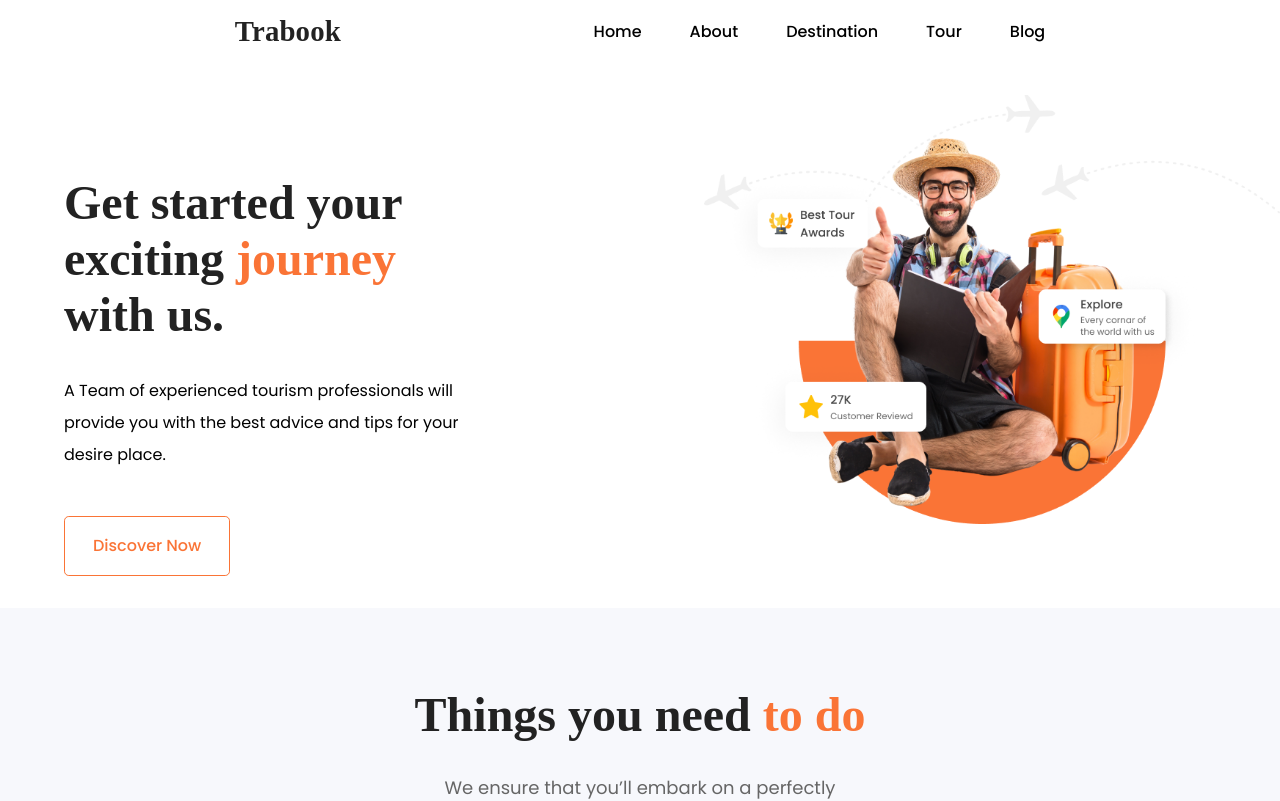
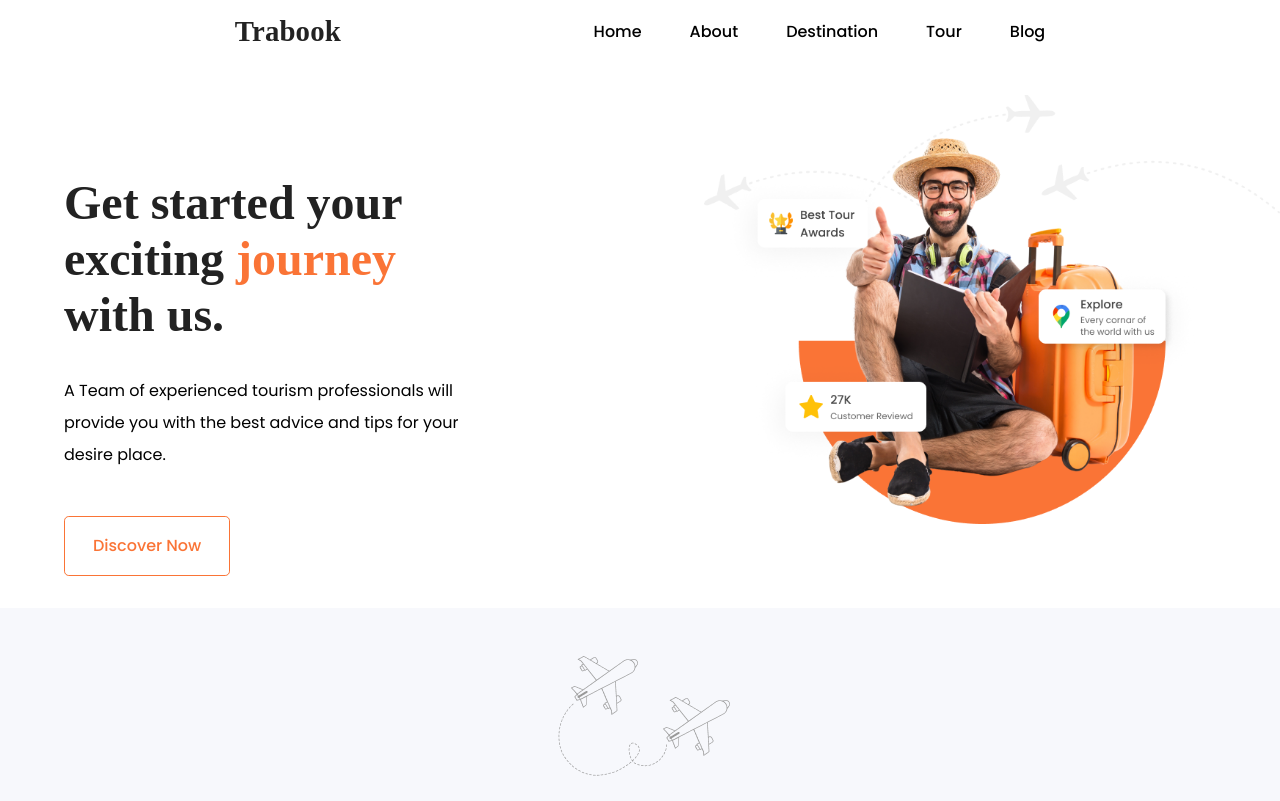
Before and after one commit to sasacampi/study-trabook, a React (Create React App) app: page / in a window 1280 px wide. Shown: the top 801 px of the page. Built offline with nearby package versions, Linux system fonts and the light colour scheme; a web font is replaced by a local one.

Commit message:
Added Airplane Icon to Vacation Plans area

```diff
--- a/src/components/VacationPlans.js
+++ b/src/components/VacationPlans.js
@@ -3,10 +3,12 @@ import ReactDOM from 'react-dom';
 import Exciting from '../img/exciting.svg'
 import SignUp from '../img/signup.svg'
 import Worth from '../img/worth.svg'
+import Airplane from '../img/airplane.png'
 
 export default function VacationPlans() {
     return (
       <div className="vacation--plans">
+        <img src={Airplane} className="vacation--plans--plane" alt="Plane Img"></img>
         <h1>Things you need <span>to do</span></h1>
         <p>We ensure that you’ll embark on a perfectly planned, safe vacation at a price you can afford.</p>
         <div className="vacation--plans--li">
--- a/src/style.css
+++ b/src/style.css
@@ -550,6 +550,7 @@ background:#FA7436;
   display: flex;
   flex-direction: column;
   background-color: #F7F8FC;
+  z-index: 1;
 
 }
 
@@ -643,3 +644,10 @@ background:#FA7436;
   margin-right: 14rem;
   margin-top: 2rem;
 }
+
+.vacation--plans--plane {
+  width: 11.24356rem;
+  height: 8.17075rem;
+  flex-shrink: 0;
+  z-index: 0;
+}
```
Also changed, not shown: src/img/airplane.png (added).
